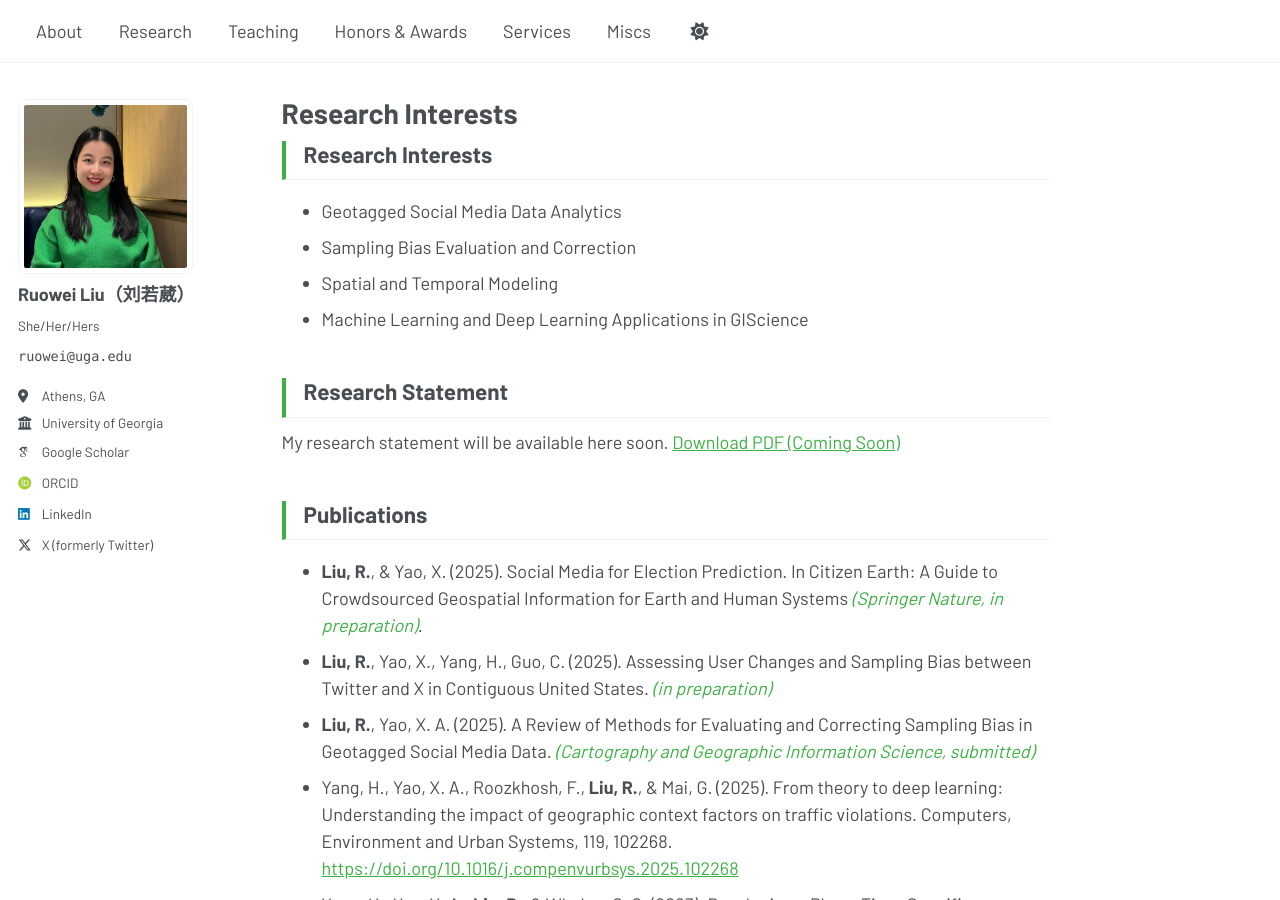
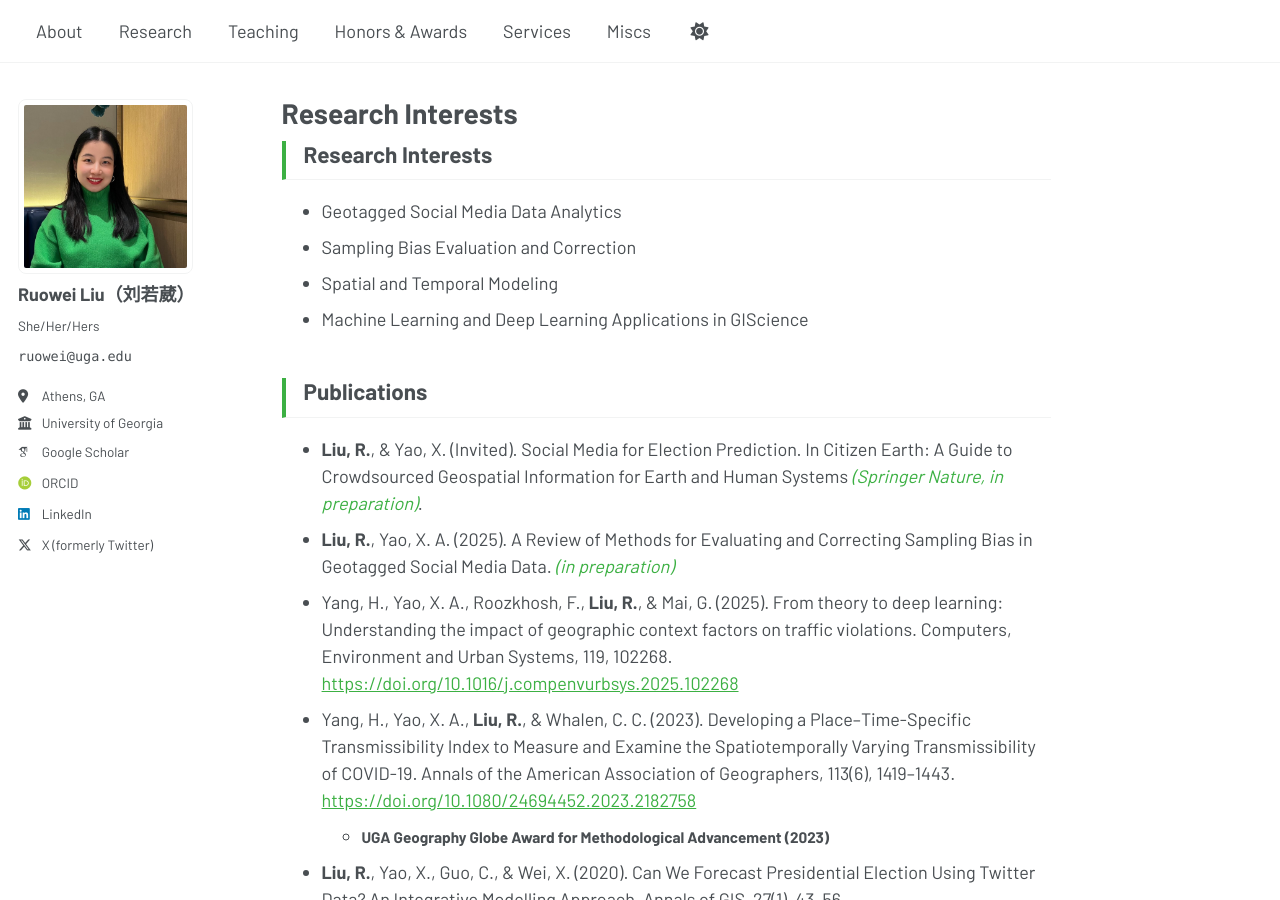
Before and after one commit to ruoweiliu/ruoweiliu.github.io, a Jekyll site: the page built from _pages/research.md, in a window 1280 px wide and 900 px high. Built offline with Jekyll 4.4.1, drawn with Linux system fonts in a browser that asks for light colours; some web fonts are replaced; a script that is not in the unit is left out; our own code applies the rules of GitHub Pages for plain Markdown files; some of the changed text lies outside the part shown.

Commit message:
Update content across multiple pages and add Teaching Statement PDF
- Update teaching page with Teaching Statement PDF link
- Update research page: change publication status to "Invited"
- Update miscs page: change "Art Museums Lover" to "Museums Lover"
- Add Teaching Statement PDF file to files directory

🤖 Generated with [Claude Code](https://claude.com/claude-code)

Co-Authored-By: Claude <noreply@anthropic.com>

```diff
--- a/_pages/research.md
+++ b/_pages/research.md
@@ -11,14 +11,9 @@ author_profile: true
 - Machine Learning and Deep Learning Applications in GIScience
 
 
-## Research Statement
-My research statement will be available here soon. [Download PDF (Coming Soon)](#)
-
-
 ## Publications
-- <span class="author-name">Liu, R.</span>, & Yao, X. (2025). Social Media for Election Prediction. In Citizen Earth: A Guide to Crowdsourced Geospatial Information for Earth and Human Systems <span class="publication-status">(Springer Nature, in preparation)</span>.
-- <span class="author-name">Liu, R.</span>, Yao, X., Yang, H., Guo, C. (2025). Assessing User Changes and Sampling Bias between Twitter and X in Contiguous United States. <span class="publication-status">(in preparation)</span>
-- <span class="author-name">Liu, R.</span>, Yao, X. A. (2025). A Review of Methods for Evaluating and Correcting Sampling Bias in Geotagged Social Media Data. <span class="publication-status">(Cartography and Geographic Information Science, submitted)</span>
+- <span class="author-name">Liu, R.</span>, & Yao, X. (Invited). Social Media for Election Prediction. In Citizen Earth: A Guide to Crowdsourced Geospatial Information for Earth and Human Systems <span class="publication-status">(Springer Nature, in preparation)</span>.
+- <span class="author-name">Liu, R.</span>, Yao, X. A. (2025). A Review of Methods for Evaluating and Correcting Sampling Bias in Geotagged Social Media Data. <span class="publication-status">(in preparation)</span>
 - Yang, H., Yao, X. A., Roozkhosh, F., <span class="author-name">Liu, R.</span>, & Mai, G. (2025). From theory to deep learning: Understanding the impact of geographic context factors on traffic violations. Computers, Environment and Urban Systems, 119, 102268. [https://doi.org/10.1016/j.compenvurbsys.2025.102268](https://doi.org/10.1016/j.compenvurbsys.2025.102268)
 - Yang, H., Yao, X. A., <span class="author-name">Liu, R.</span>, & Whalen, C. C. (2023). Developing a Place–Time-Specific Transmissibility Index to Measure and Examine the Spatiotemporally Varying Transmissibility of COVID-19. Annals of the American Association of Geographers, 113(6), 1419–1443. [https://doi.org/10.1080/24694452.2023.2182758](https://doi.org/10.1080/24694452.2023.2182758)
   - <span class="award-text">UGA Geography Globe Award for Methodological Advancement (2023)</span>
@@ -49,7 +44,6 @@ My research statement will be available here soon. [Download PDF (Coming Soon)](
 ## Research Projects
 **GRADUATE RESEARCHER:**
 * Conduct research in geospatial analytics, social media data science, sampling bias evaluation, and predictive modeling.
-  -	Analyzed spatial, temporal activity patterns, demographic differences and sampling bias between Twitter and X users in the contiguous U.S. (Python, ArcGIS Pro).
   -	Developed a conceptual framework for evaluating and correcting sampling bias in geotagged social media datasets and conducted a literature review about current methods (Oral Presentation at <span class="green-text">AAG 2023</span> and <span class="green-text">AAG 2024</span>).
   -	Integrated Twitter sentiment with election forecasting models and predicted U.S. presidential election outcomes (Python, NLP, ArcGIS, Machine Learning Models; Oral Presentation at <span class="green-text">AAG 2019</span>; <span class="award-text">Annals of GIS Most Downloaded Paper Award 1st Place and Best Paper Award 3rd Place</span>).
   -	Evaluated gender representativeness of Twitter datasets and mapped spatial variation (Python, ArcGIS Pro; <span class="green-text">UCGIS 2020</span> Poster Gallery; Oral Presentation at <span class="green-text">AAG 2021</span>).
```
Also changed, not shown: _pages/about.md (+1 -1 lines), _pages/miscs.md (+1 -1 lines), _pages/teaching.md (+2 -2 lines), 1 other file.
